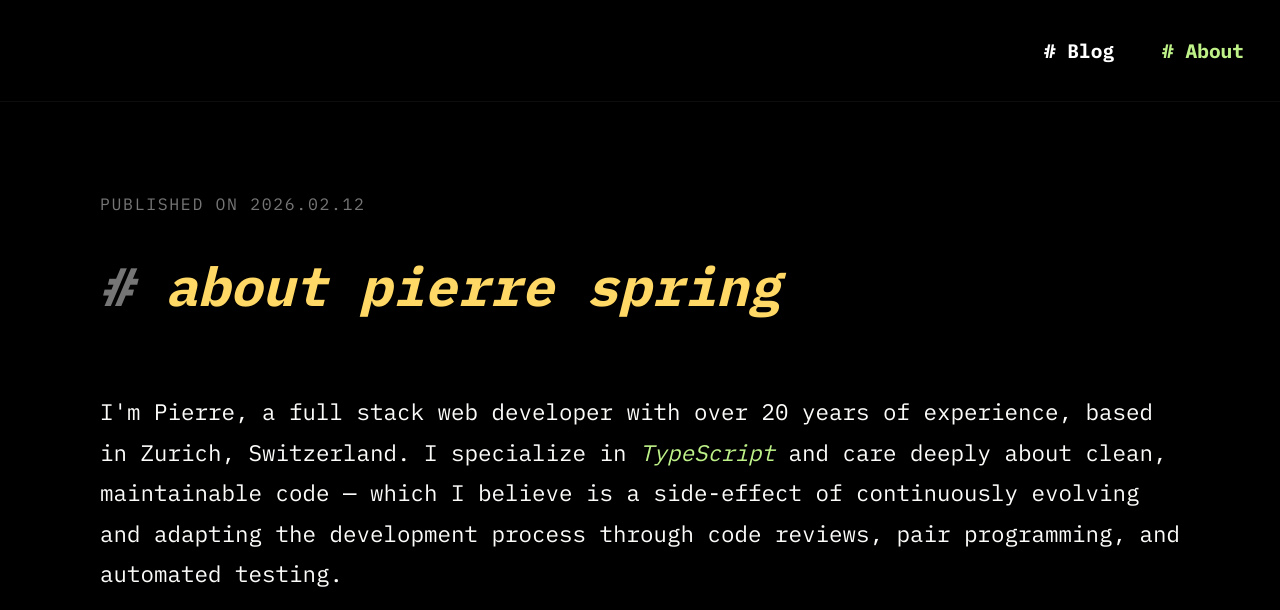
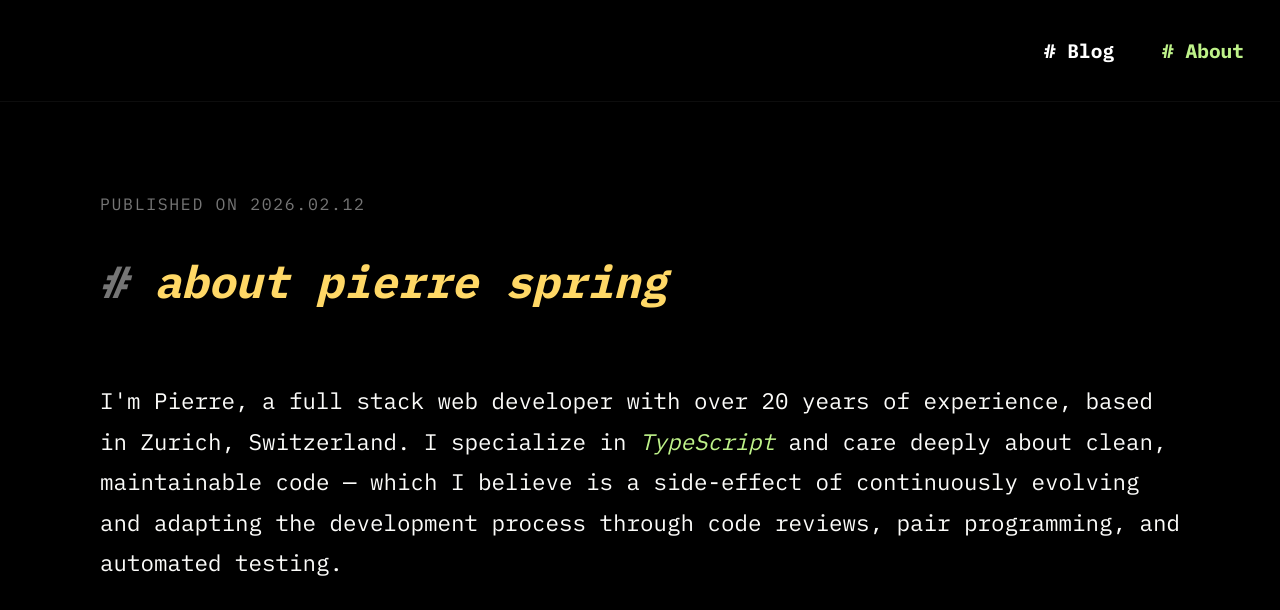
Before and after one commit to caillou/caillou.ch, an Astro site: page /blog/2026-02-12-about in a window 1280 px wide. Shown: the top 610 px of the page. Built offline with nearby package versions, Linux system fonts and the light colour scheme; Astro itself is replaced by a stand-in of ours.

Commit message:
smaller h1

```diff
--- a/src/components/PageTitle.astro
+++ b/src/components/PageTitle.astro
@@ -7,7 +7,7 @@ const { title } = Astro.props;
 ---
 
 <h1
-  class="text-4xl leading-tight font-bold text-primary italic pl-[2ch] before:ml-[-2ch] before:text-outline before:content-['#_']"
+  class="pl-[2ch] text-3xl leading-tight font-bold text-primary italic before:ml-[-2ch] before:text-outline before:content-['#_']"
 >
   {title}
 </h1>
```
